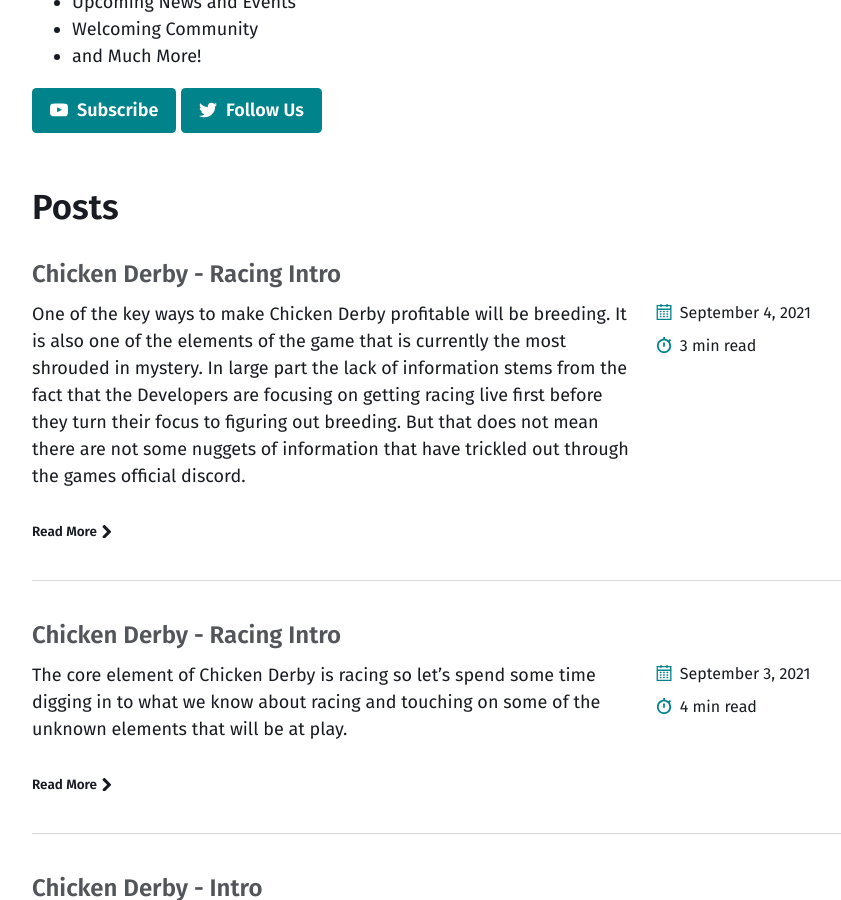
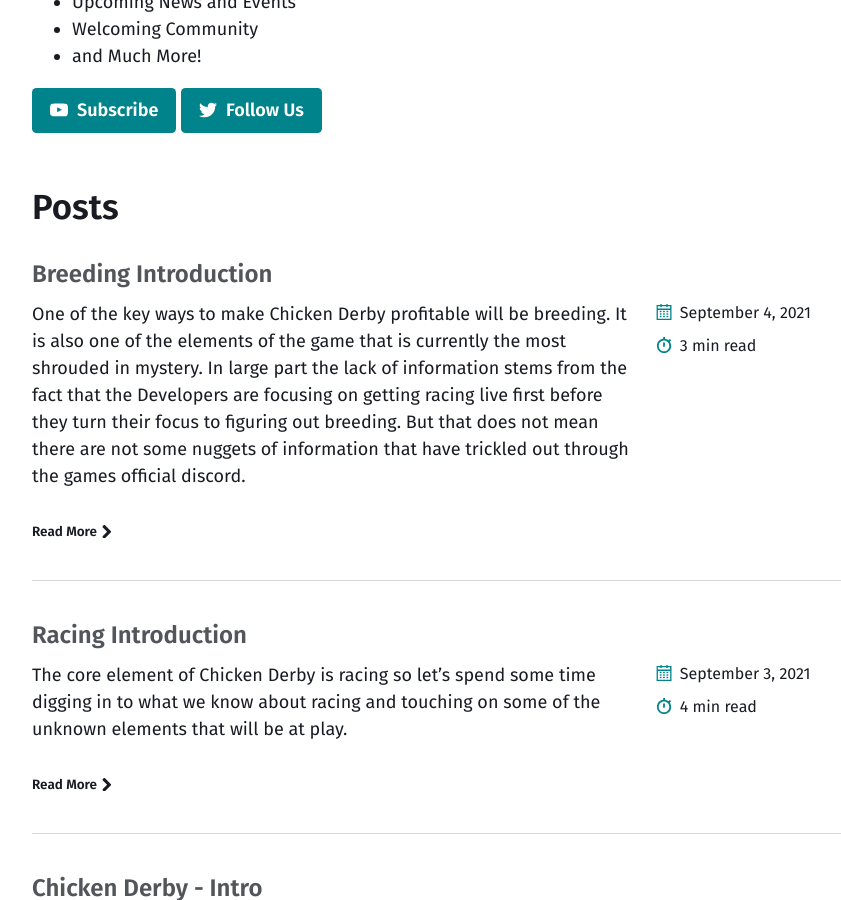
Before and after one commit to CoopCollective/coopcollective.github.io, a Jekyll site: the page built from index.md, in a window 1280 px wide and 900 px high, scrolled down 1352 px. Shown: the whole window, without its empty margins (40-881 px from the left). Built offline with Jekyll 4.4.1, drawn with Linux system fonts in a browser that asks for light colours.

Commit message:
update post titles

```diff
--- a/_posts/2021-09-03-blog2-racing-intro.md
+++ b/_posts/2021-09-03-blog2-racing-intro.md
@@ -1,5 +1,5 @@
 ---
-title: "Chicken Derby - Racing Intro"
+title: "Racing Introduction"
 date: 2021-09-03
 image:
   path: /assets/images/2021-09-03-blog2-racing-intro.jpg
--- a/_posts/2021-09-04-blog3-breeding-intro.md
+++ b/_posts/2021-09-04-blog3-breeding-intro.md
@@ -1,5 +1,5 @@
 ---
-title: "Chicken Derby - Racing Intro"
+title: "Breeding Introduction"
 date: 2021-09-04
 image:
   path: /assets/images/2021-09-04-blog3-breeding-intro.jpg
```
